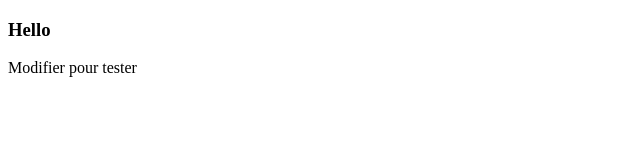
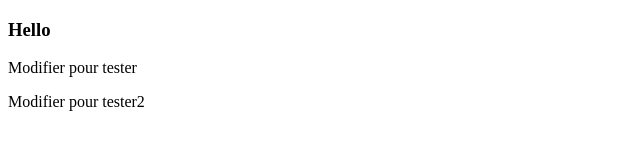
Before and after one commit to AdnaneAly/myfmbp, a plain HTML site: page index.html in a window 1280 px wide. Shown: the whole page, without its empty margins (0-640 px from the left). Drawn offline with Linux system fonts and the light colour scheme.

Commit message:
modifier index for testing2

```diff
--- a/index.html
+++ b/index.html
@@ -8,5 +8,6 @@
 <body>
     <h3>Hello</h3>
     <p>Modifier pour tester</p>
+    <p>Modifier pour tester2</p>
 </body>
 </html>
```
